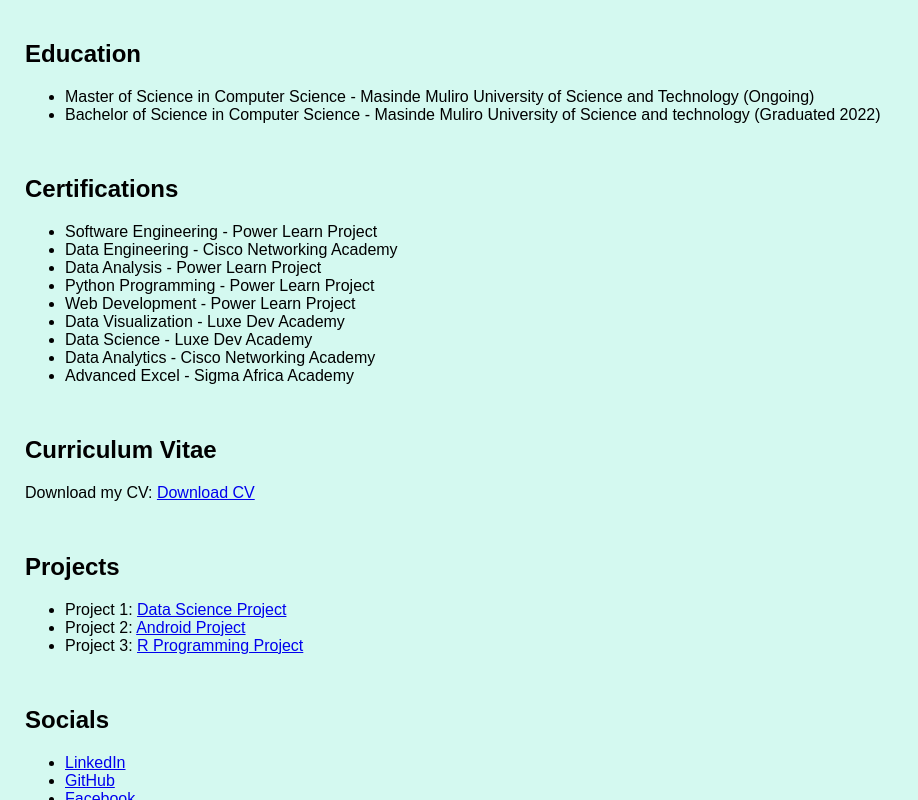
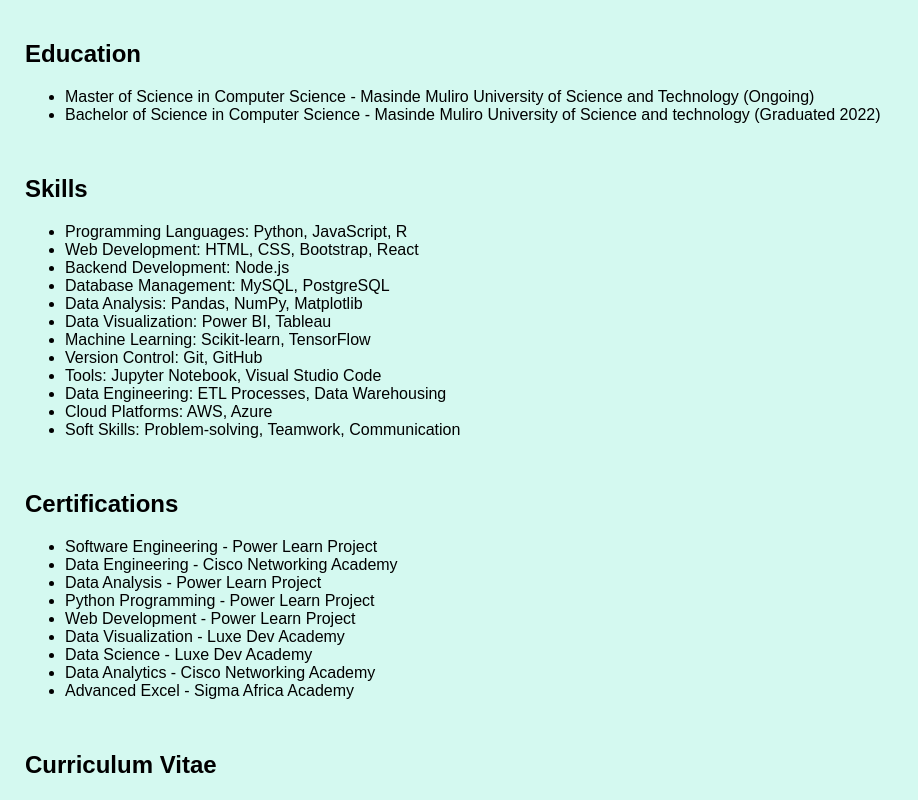
Before and after one commit to Gloriamuema/Portfolio-Website, a plain HTML site: page index.html in a window 1280 px wide. Shown: the part 826-1626 px from the top of the page, without its empty margins (0-918 px from the left). Drawn offline with Linux system fonts and the light colour scheme.

Commit message:
additional changes

```diff
--- a/index.html
+++ b/index.html
@@ -18,9 +18,10 @@
             <ul>
                 <li><a href="#Profile">Profile</a></li>
                 <li><a href="#Overview">Overview</a></li>
-                <li><a href="#projects">Projects</a></li>
                 <li><a href="#Education">Education </a></li>
+                <li><a href="#Skills">Skills</a></li>
                 <li><a href="#Certifications">Certification </a></li>
+                 <li><a href="#projects">Projects</a></li>
                 <li><a href="#Curriculum vitae">CV</a></li>
                 <li><a href="#Socials">Socials</a></li>
                 <li><a href="#contact">Contact</a></li>
@@ -68,7 +69,23 @@
             Masinde Muliro University of Science and technology (Graduated 2022)</li>
         </ul>
    </section>
-
+ <section id="Skills">
+        <h2>Skills</h2>
+        <ul>
+            <li>Programming Languages: Python, JavaScript, R</li>
+            <li>Web Development: HTML, CSS, Bootstrap, React</li>
+            <li>Backend Development: Node.js</li>
+            <li>Database Management: MySQL, PostgreSQL</li>
+            <li>Data Analysis: Pandas, NumPy, Matplotlib</li>
+            <li>Data Visualization: Power BI, Tableau</li>
+            <li>Machine Learning: Scikit-learn, TensorFlow</li>
+            <li>Version Control: Git, GitHub</li>
+            <li>Tools: Jupyter Notebook, Visual Studio Code</li>
+            <li>Data Engineering: ETL Processes, Data Warehousing</li>
+            <li>Cloud Platforms: AWS, Azure</li>
+            <li>Soft Skills: Problem-solving, Teamwork, Communication</li>
+        </ul>
+    </section>
        <section id="Certifications">
         <h2>Certifications</h2>
         <ul>
```
